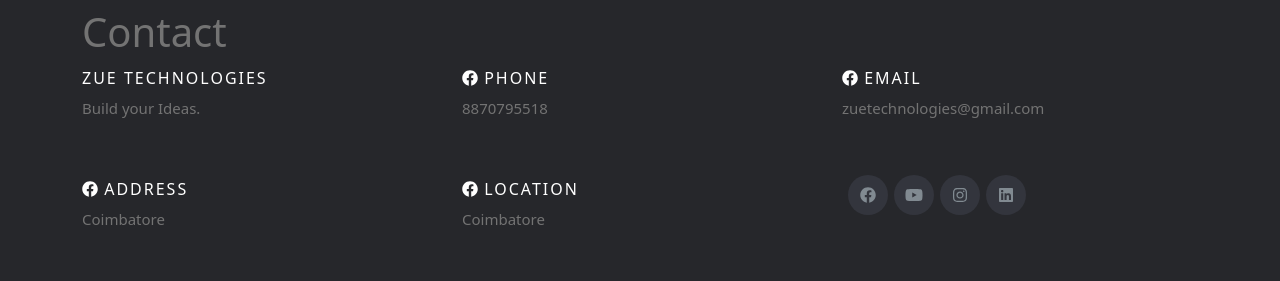
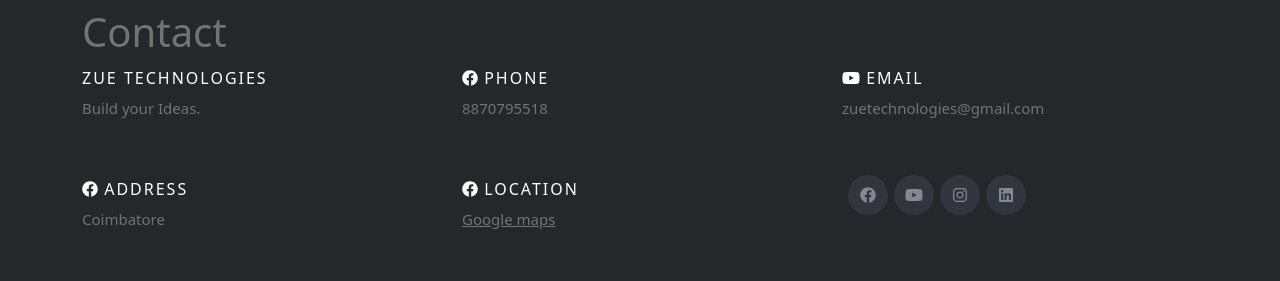
Before and after one commit to TeamCheems/zue-technologies, a React (Create React App) app: page / in a window 1280 px wide. Shown: the part 6199-6480 px from the top of the page. Built offline with nearby package versions, Linux system fonts and the light colour scheme.

Commit message:
location added

```diff
--- a/src/components/Contact.jsx
+++ b/src/components/Contact.jsx
@@ -1,5 +1,7 @@
 import { FontAwesomeIcon } from '@fortawesome/react-fontawesome';
 import { faInstagram, faFacebook, faLinkedin, faYoutube, } from '@fortawesome/free-brands-svg-icons'
+
+
 export default function Home() {
     return (
         // <div className="vh-100 bg-dark" id="contact">
@@ -14,11 +16,11 @@
                         </div>
 
                         <div class="col-lg-4 col-md-6 mb-4 justify-content-center flex-column text-justify">
-                            <h6><FontAwesomeIcon icon={faFacebook} /><i class="fa fa-facebook"></i>   Phone</h6>
+                            <h6><FontAwesomeIcon icon={faFacebook} /><i class="fa fa-Facebook"></i>   Phone</h6>
                             <p>8870795518</p>
                         </div>
                         <div class="col-lg-4 col-md-6 mb-4 justify-content-center flex-column text-justify">
-                        <h6><FontAwesomeIcon icon={faFacebook} /><i class="fa fa-facebook"></i>  Email</h6>
+                        <h6><FontAwesomeIcon icon={faYoutube} /><i class="fa fa-Youtube"></i>  Email</h6>
                             <p>zuetechnologies@gmail.com</p>
                             </div>
                     </div>
@@ -30,7 +32,7 @@
                         </div>
                         <div class="col-lg-4 col-md-6 mb-4 justify-content-center flex-column text-justify">
                         <h6><FontAwesomeIcon icon={faFacebook} /><i class="fa fa-facebook"></i>   Location</h6>
-                            <p>Coimbatore</p>
+                            <a href="https://maps.google.com/?cid=12831046214844166325&entry=gps">Google maps </a>
 
                         </div>
                         <div class="col-lg-4 col-md-6 mb-4 justify-content-center flex-column text-justify">
```
Also changed, not shown: 1 other file (tests, documents, lock files or other folders).
